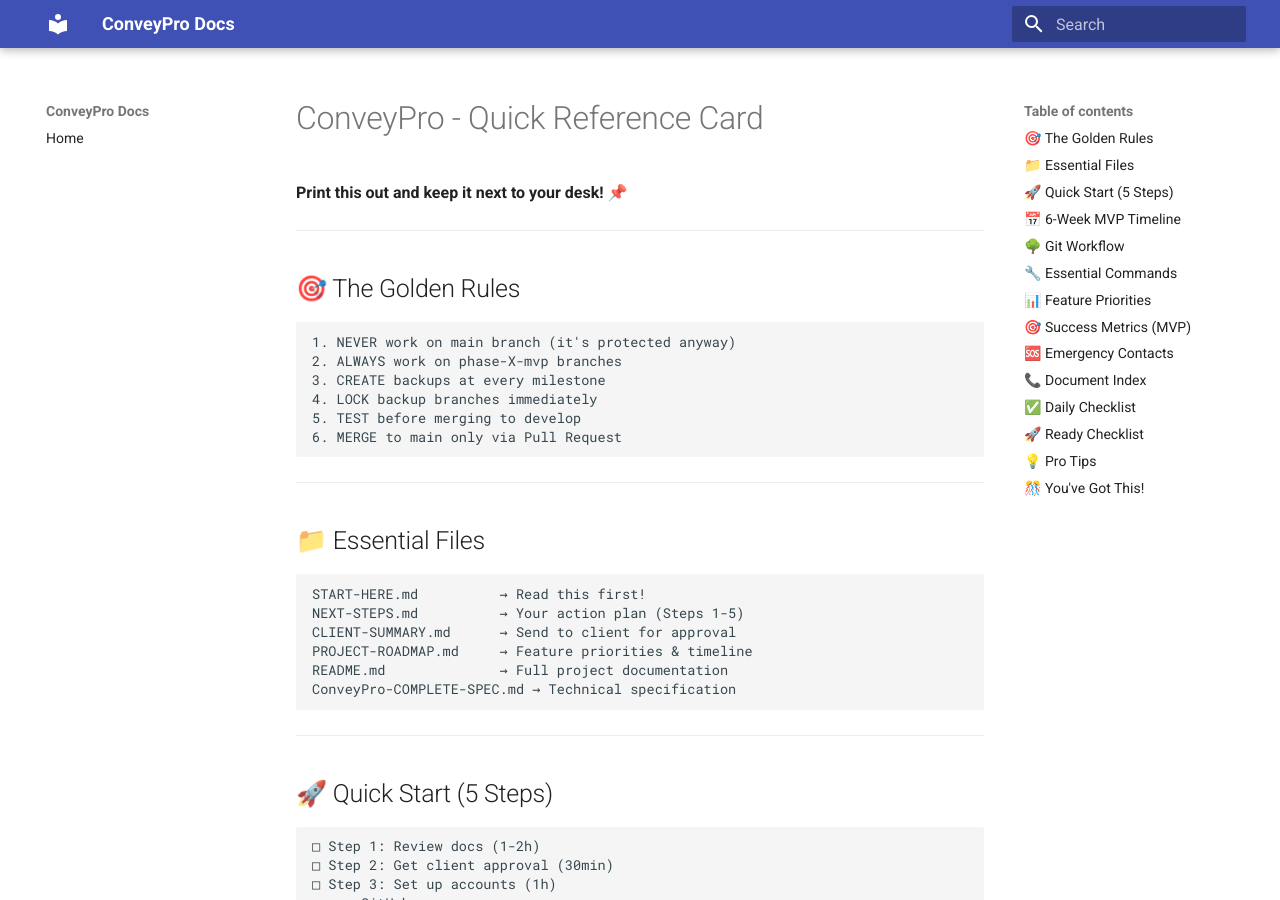
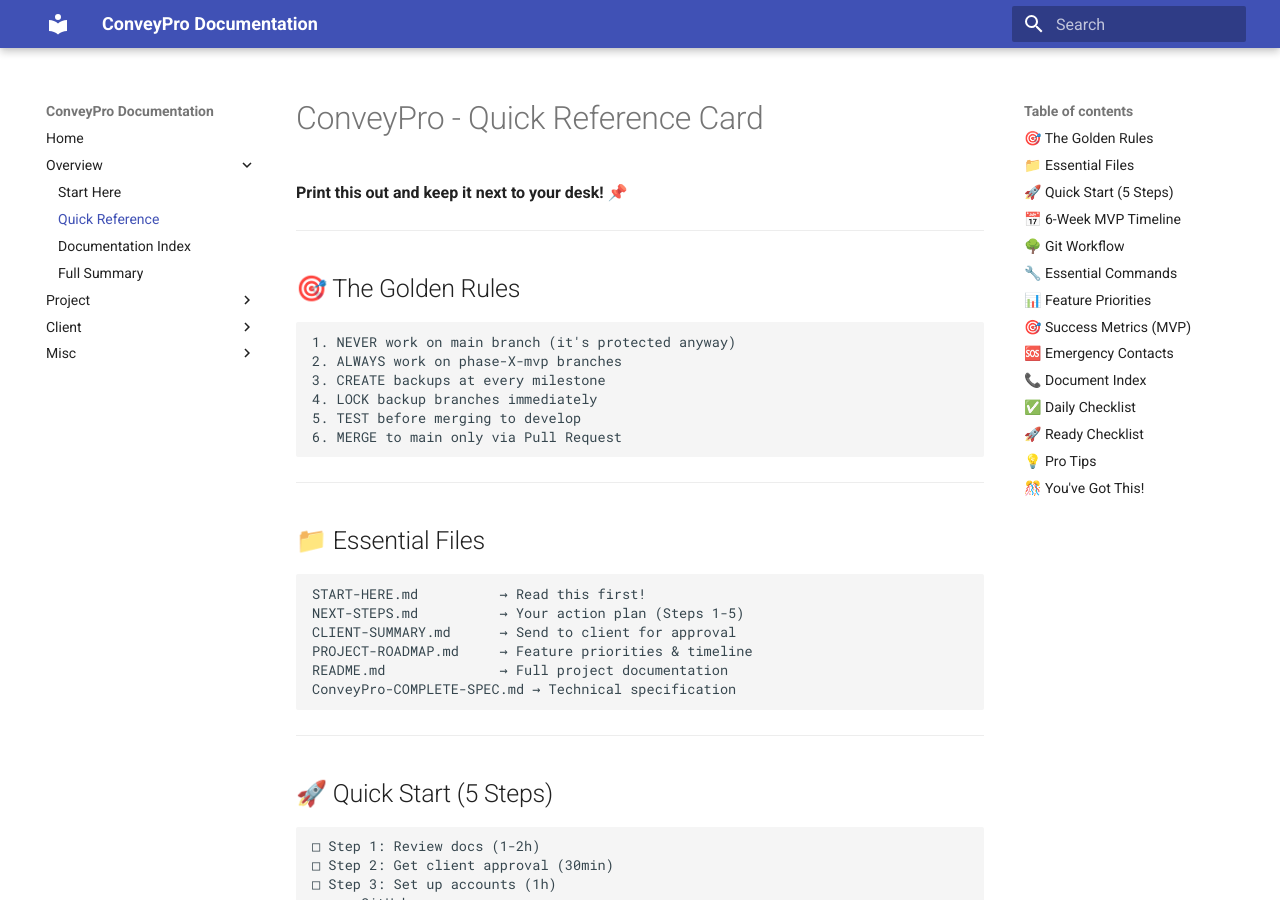
Before and after one commit to Trek-mad/ConveyPro, an MkDocs documentation site: the page built from docs/QUICK-REFERENCE.md, in a window 1280 px wide and 900 px high. Built offline with MkDocs 1.6.1 and Material for MkDocs 9.7.7, drawn with Linux system fonts in a browser that asks for light colours.

Commit message:
Change site name and enhance navigation
Updated site name and expanded navigation structure.

```diff
--- a/mkdocs.yml
+++ b/mkdocs.yml
@@ -1,8 +1,22 @@
-site_name: ConveyPro Docs
+site_name: ConveyPro Documentation
+theme:
+  name: material
 
 nav:
   - Home: index.md
 
-docs_dir: docs
-theme:
-  name: material
+  - Overview:
+      - Start Here: START-HERE.md
+      - Quick Reference: QUICK-REFERENCE.md
+      - Documentation Index: DOCUMENTATION-INDEX.md
+      - Full Summary: DOCUMENTATION-COMPLETE-SUMMARY.md
+
+  - Project:
+      - Roadmap: PROJECT-ROADMAP.md
+      - Next Steps: NEXT-STEPS.md
+
+  - Client:
+      - Client Summary: ConveyPro-CLIENT-SUMMARY.md
+
+  - Misc:
+      - Placeholder: placeholder.md
```
